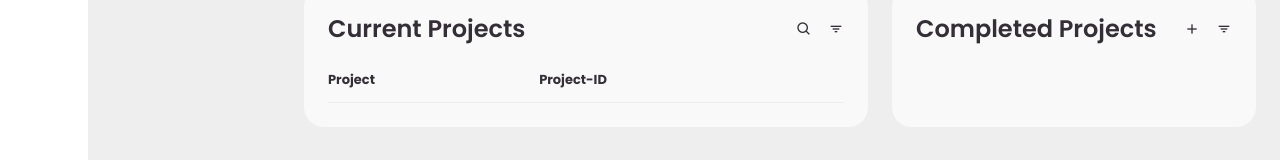
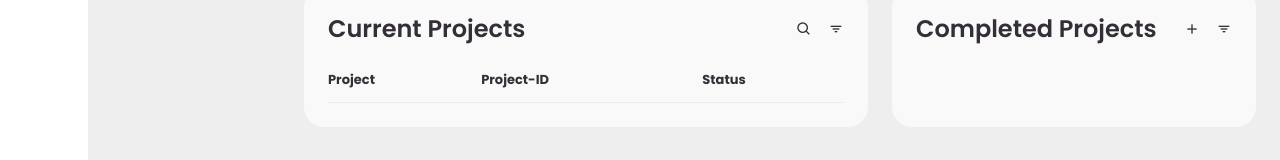
Before and after one commit to Noah-Pesendorfer/Scrumflow-Home, a website with bundled scripts: page index.html in a window 1280 px wide. Shown: the part 332-492 px from the top of the page. Built offline with nearby package versions, Linux system fonts and the light colour scheme; no server answers.

Commit message:
Status Table

```diff
--- a/index.html
+++ b/index.html
@@ -139,7 +139,7 @@
                             <tr>
                                 <th>Project</th>
                                 <th>Project-ID</th>
-                                <!-- <th>Status</th> -->
+                                <th>Status</th>
                             </tr>
                         </thead>
                         <tbody id="current-projects-list">
```
